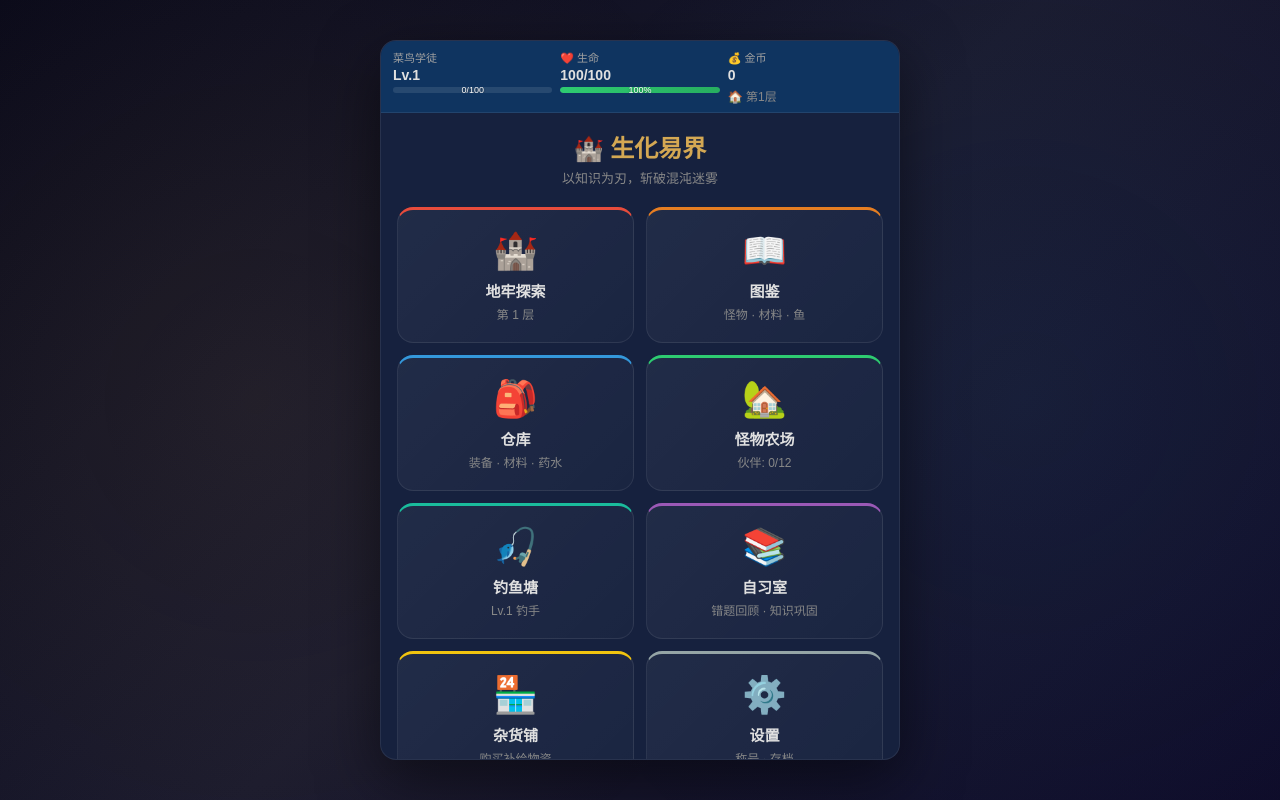
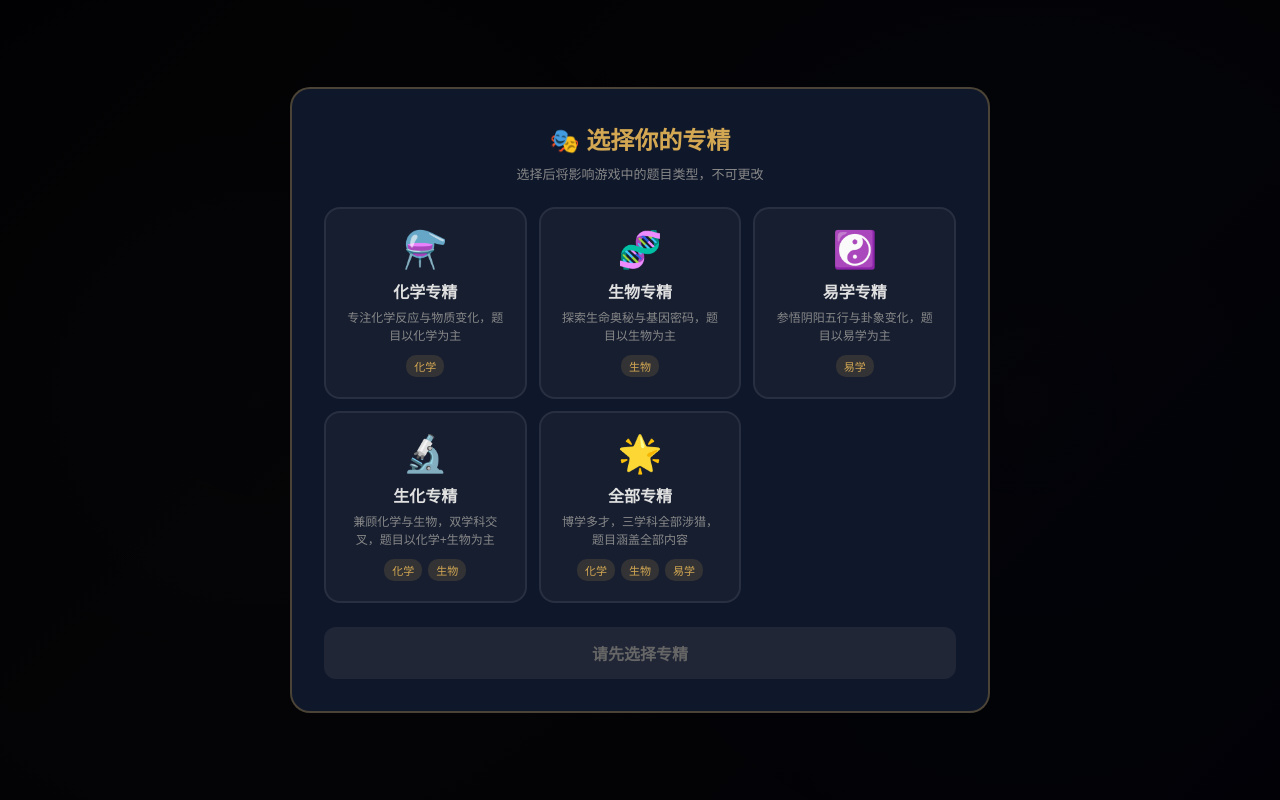
Before and after one commit to MrZMrsL/bio-yi-realm, a Vue app: page / in a window 1280 px wide. Both pictures are taken after a click on the button "开始冒险". Built offline with nearby package versions, Linux system fonts and the light colour scheme.

Commit message:
feat: 角色选择界面 + 5种专精题目过滤

```diff
--- a/src/App.vue
+++ b/src/App.vue
@@ -3,10 +3,22 @@ import { useGameStore } from './stores/game.js'
 import TitleScreen from './components/TitleScreen.vue'
 import GameContainer from './components/GameContainer.vue'
 
+import CharacterSelect from './components/CharacterSelect.vue'
+
 const store = useGameStore()
+function handleStart() {
+  store.startGame()
+}
+function handleContinue() {
+  store.loadGame()
+}
+function handleSelect(spec) {
+  store.setSpecialization(spec)
+}
 </script>
 
 <template>
-  <TitleScreen v-if="!store.gameStarted" @start="store.startGame" @continue="store.loadGame" />
+  <TitleScreen v-if="!store.gameStarted" @start="handleStart" @continue="handleContinue" />
+  <CharacterSelect v-else-if="!store.playerSpecialization" @select="handleSelect" />
   <GameContainer v-else />
 </template>
--- /dev/null
+++ b/src/components/CharacterSelect.vue
@@ -0,0 +1,235 @@
+<template>
+  <div class="character-select-overlay">
+    <div class="character-select-panel">
+      <div class="select-header">
+        <h2>🎭 选择你的专精</h2>
+        <p>选择后将影响游戏中的题目类型，不可更改</p>
+      </div>
+      <div class="select-options">
+        <div
+          v-for="opt in options"
+          :key="opt.key"
+          class="select-card"
+          :class="{ selected: selected === opt.key }"
+          @click="selected = opt.key"
+        >
+          <div class="select-icon">{{ opt.icon }}</div>
+          <div class="select-name">{{ opt.name }}</div>
+          <div class="select-desc">{{ opt.desc }}</div>
+          <div class="select-subjects">
+            <span v-for="s in opt.subjects" :key="s" class="subject-tag">{{ s }}</span>
+          </div>
+        </div>
+      </div>
+      <button
+        class="btn-confirm"
+        :disabled="!selected"
+        @click="confirm"
+      >
+        {{ selected ? '确认选择' : '请先选择专精' }}
+      </button>
+    </div>
+  </div>
+</template>
+
+<script setup>
+import { ref } from 'vue'
+
+const emit = defineEmits(['select'])
+
+const selected = ref(null)
+
+const options = [
+  {
+    key: 'chem',
+    name: '化学专精',
+    icon: '⚗️',
+    desc: '专注化学反应与物质变化，题目以化学为主',
+    subjects: ['化学']
+  },
+  {
+    key: 'bio',
+    name: '生物专精',
+    icon: '🧬',
+    desc: '探索生命奥秘与基因密码，题目以生物为主',
+    subjects: ['生物']
+  },
+  {
+    key: 'yi',
+    name: '易学专精',
+    icon: '☯️',
+    desc: '参悟阴阳五行与卦象变化，题目以易学为主',
+    subjects: ['易学']
+  },
+  {
+    key: 'biochem',
+    name: '生化专精',
+    icon: '🔬',
+    desc: '兼顾化学与生物，双学科交叉，题目以化学+生物为主',
+    subjects: ['化学', '生物']
+  },
+  {
+    key: 'all',
+    name: '全部专精',
+    icon: '🌟',
+    desc: '博学多才，三学科全部涉猎，题目涵盖全部内容',
+    subjects: ['化学', '生物', '易学']
+  }
+]
+
+function confirm() {
+  if (selected.value) {
+    emit('select', selected.value)
+  }
+}
+</script>
+
+<style scoped>
+.character-select-overlay {
+  position: fixed;
+  inset: 0;
+  background: rgba(0, 0, 0, 0.85);
+  display: flex;
+  align-items: center;
+  justify-content: center;
+  z-index: 1000;
+  animation: fadeIn 0.3s ease;
+}
+
+@keyframes fadeIn {
+  from { opacity: 0; }
+  to { opacity: 1; }
+}
+
+.character-select-panel {
+  background: #0f172a;
+  border: 2px solid rgba(212, 168, 83, 0.3);
+  border-radius: 20px;
+  padding: 32px;
+  max-width: 700px;
+  width: 90%;
+  max-height: 90vh;
+  overflow-y: auto;
+  animation: slideUp 0.4s ease;
+}
+
+@keyframes slideUp {
+  from { transform: translateY(30px); opacity: 0; }
+  to { transform: translateY(0); opacity: 1; }
+}
+
+.select-header {
+  text-align: center;
+  margin-bottom: 24px;
+}
+
+.select-header h2 {
+  color: #d4a853;
+  font-size: 24px;
+  margin-bottom: 8px;
+}
+
+.select-header p {
+  color: #888;
+  font-size: 13px;
+}
+
+.select-options {
+  display: grid;
+  grid-template-columns: repeat(auto-fit, minmax(200px, 1fr));
+  gap: 12px;
+  margin-bottom: 24px;
+}
+
+.select-card {
+  background: rgba(255, 255, 255, 0.03);
+  border: 2px solid rgba(255, 255, 255, 0.08);
+  border-radius: 16px;
+  padding: 20px;
+  text-align: center;
+  cursor: pointer;
+  transition: all 0.25s ease;
+  position: relative;
+  overflow: hidden;
+}
+
+.select-card:hover {
+  background: rgba(255, 255, 255, 0.06);
+  border-color: rgba(212, 168, 83, 0.3);
+  transform: translateY(-2px);
+}
+
+.select-card.selected {
+  border-color: #d4a853;
+  background: rgba(212, 168, 83, 0.1);
+  box-shadow: 0 0 20px rgba(212, 168, 83, 0.15);
+}
+
+.select-card.selected::after {
+  content: '✓';
+  position: absolute;
+  top: 8px;
+  right: 12px;
+  color: #d4a853;
+  font-size: 18px;
+  font-weight: bold;
+}
+
+.select-icon {
+  font-size: 36px;
+  margin-bottom: 8px;
+}
+
+.select-name {
+  font-size: 16px;
+  font-weight: bold;
+  color: #e0e0e0;
+  margin-bottom: 6px;
+}
+
+.select-desc {
+  font-size: 12px;
+  color: #888;
+  line-height: 1.5;
+  margin-bottom: 10px;
+}
+
+.select-subjects {
+  display: flex;
+  gap: 6px;
+  justify-content: center;
+  flex-wrap: wrap;
+}
+
+.subject-tag {
+  font-size: 11px;
+  padding: 3px 8px;
+  border-radius: 10px;
+  background: rgba(212, 168, 83, 0.15);
+  color: #d4a853;
+}
+
+.btn-confirm {
+  width: 100%;
+  padding: 14px;
+  border-radius: 12px;
+  border: none;
+  background: linear-gradient(135deg, #d4a853, #b8860b);
+  color: #0f172a;
+  font-size: 16px;
+  font-weight: bold;
+  cursor: pointer;
+  transition: all 0.2s;
+}
+
+.btn-confirm:hover:not(:disabled) {
+  opacity: 0.9;
+  transform: translateY(-1px);
+}
+
+.btn-confirm:disabled {
+  background: rgba(100, 100, 100, 0.2);
+  color: #666;
+  cursor: not-allowed;
+}
+</style>
--- a/src/data/questions.js
+++ b/src/data/questions.js
@@ -201,10 +201,18 @@ export function getAllQuestions() {
   return [...ALL_QUESTIONS, ...CHEM_QUESTIONS, ...BIO_QUESTIONS, ...YI_QUESTIONS]
 }
 
-export function getQuestionsForFloor(floor, count = 5) {
+export function getQuestionsForFloor(floor, count = 5, spec = 'all') {
   let difficulty = 'easy'
   if (floor >= 10) difficulty = 'hard'
   else if (floor >= 5) difficulty = 'medium'
 
-  return getQuestions('all', difficulty, count)
+  let subject = 'all'
+  if (spec === 'chem') subject = 'chem'
+  else if (spec === 'bio') subject = 'bio'
+  else if (spec === 'yi') subject = 'yi'
+  else if (spec === 'biochem') {
+    subject = Math.random() < 0.5 ? 'chem' : 'bio'
+  }
+
+  return getQuestions(subject, difficulty, count)
 }
--- a/src/stores/game.js
+++ b/src/stores/game.js
@@ -84,6 +84,12 @@ export const useGameStore = defineStore('game', () => {
     return devMode.value
   }
 
+  // 玩家专精选择
+  const playerSpecialization = ref(null)
+  function setSpecialization(spec) {
+    playerSpecialization.value = spec
+  }
+
   // ===== 状态机（v8.0）=====
   const gameMode = ref(GAME_MODE.IDLE)
 
@@ -267,7 +273,7 @@ export const useGameStore = defineStore('game', () => {
   function initBattle() {
     enterMode(GAME_MODE.BATTLE)
     const e = getEnemyForFloor(floor.value)[0] || getRandomEnemy()
-    const q = getQuestionsForFloor(floor.value, 1)[0]
+    const q = getQuestionsForFloor(floor.value, 1, playerSpecialization.value)[0]
     if (!q) {
       console.error('[initBattle] 题目加载失败，无法初始化战斗')
       return
@@ -473,7 +479,7 @@ export const useGameStore = defineStore('game', () => {
       } else {
         battleState.value = 'idle'
         // 刷新题目，避免同一题反复出现
-        const newQ = getQuestionsForFloor(floor.value, 1)[0]
+        const newQ = getQuestionsForFloor(floor.value, 1, playerSpecialization.value)[0]
         if (newQ) question.value = newQ
       }
     } else {
@@ -541,7 +547,7 @@ export const useGameStore = defineStore('game', () => {
         captureFloor: floor.value
       }
       // 生成3道捕捉题目
-      const qs = getQuestionsForFloor(floor.value, 3)
+      const qs = getQuestionsForFloor(floor.value, 3, playerSpecialization.value)
       captureQuestions.value = qs
       captureIndex.value = 0
       captureCorrectCount.value = 0
@@ -1254,7 +1260,7 @@ export const useGameStore = defineStore('game', () => {
     }
 
     // 获取题目
-    const q = getQuestionsForFloor(floor.value, 1)[0]
+    const q = getQuestionsForFloor(floor.value, 1, playerSpecialization.value)[0]
     question.value = q
 
     battleLog.value = [`${room.isBoss ? '👹 BOSS战！' : ''}遭遇 ${preview.name}！`]
@@ -1359,7 +1365,7 @@ export const useGameStore = defineStore('game', () => {
 
   // 开始研读
   function startBookStudy() {
-    const q = getQuestionsForFloor(Math.max(1, floor.value - 2), 1)[0]
+    const q = getQuestionsForFloor(Math.max(1, floor.value - 2), 1, playerSpecialization.value)[0]
     if (!q) return false
     bookStudyQuestion.value = q
     bookStudyMode.value = true
@@ -1483,6 +1489,7 @@ export const useGameStore = defineStore('game', () => {
       // 状态机（v8.0）
       gameMode: gameMode.value,
       // 开发者模式
+      playerSpecialization: playerSpecialization.value,
       devMode: devMode.value,
       timestamp: Date.now()
     }
@@ -1559,6 +1566,7 @@ export const useGameStore = defineStore('game', () => {
       weeklyBossTurn.value = saveData.weeklyBossTurn || 0
       weeklyBossTimeLeft.value = saveData.weeklyBossTimeLeft || 0
 
+      playerSpecialization.value = saveData.playerSpecialization || null
       // 开发者模式
       devMode.value = saveData.devMode || false
 
@@ -1668,6 +1676,7 @@ export const useGameStore = defineStore('game', () => {
     // 状态机（v8.0）
     gameMode, GAME_MODE, enterMode, isCombatMode, isPanelMode,
     // 开发者模式
+    playerSpecialization, setSpecialization,
     devMode, toggleDevMode,
     gameStarted, activeTab, inBattle, battleState,
     level, exp, maxExp, hp, maxHp, atk, def, gold, floor, title, titleData, titleBio, titleEra, titleField, titleAchievements,
```
Also changed, not shown: 1 other file (tests, documents, lock files or other folders).
